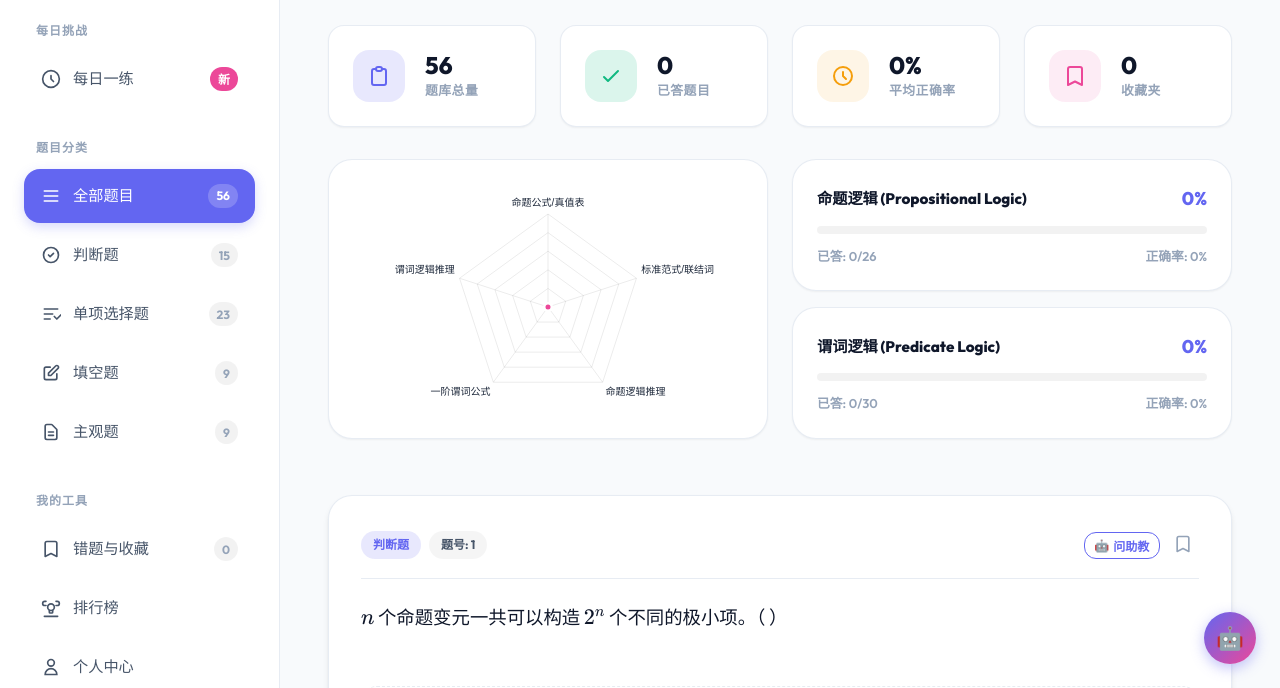
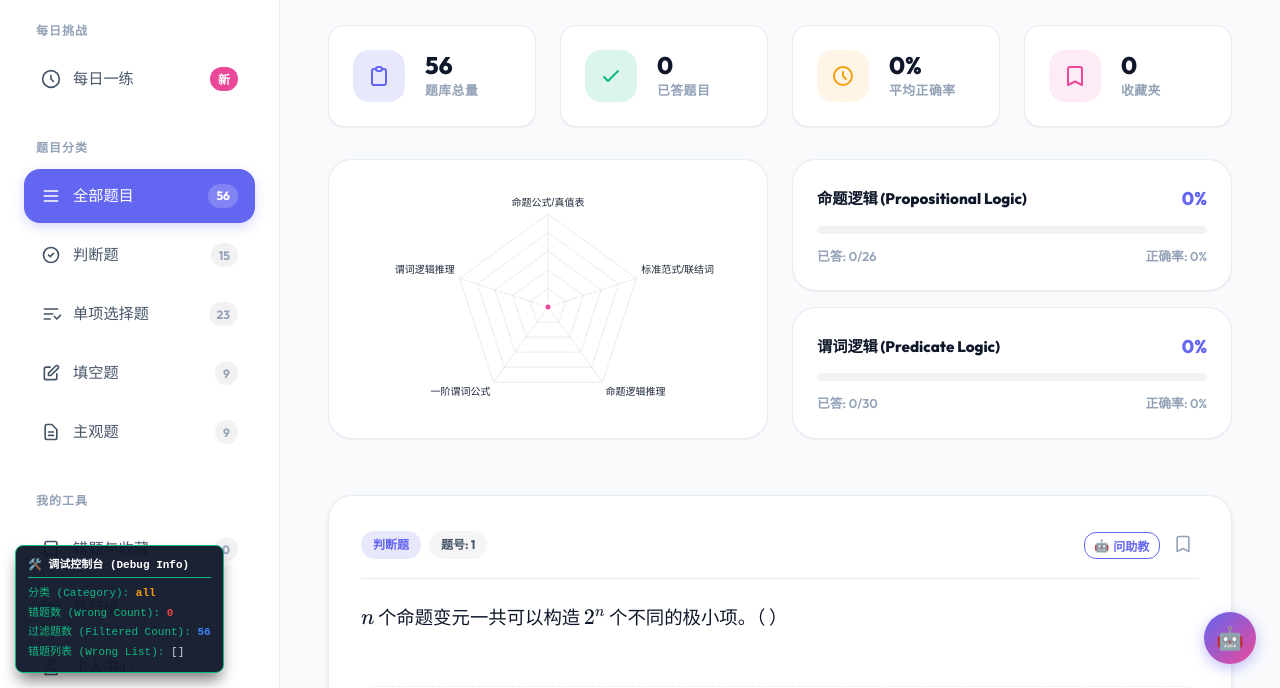
Before and after one commit to cweaty/discrete-math-quiz, a website: page index.html in a window 1280 px wide. Shown: the part 112-800 px from the top of the page. Drawn offline with Linux system fonts and the light colour scheme.

Commit message:
debug: add visual debug overlay on screen to trace wrongQuestions and categories

```diff
--- a/app.js
+++ b/app.js
@@ -342,6 +342,18 @@ function setupModeToggle() {
 function renderViewport() {
   const container = document.getElementById('viewport');
   container.innerHTML = '';
+
+  // Populate Developer Debug Overlay
+  const debugCat = document.getElementById('debug-cat');
+  const debugWrongCount = document.getElementById('debug-wrong-count');
+  const debugFilteredCount = document.getElementById('debug-filtered-count');
+  const debugWrongList = document.getElementById('debug-wrong-list');
+  if (debugCat) {
+    debugCat.innerText = currentCategory;
+    debugWrongCount.innerText = userData.wrongQuestions ? userData.wrongQuestions.length : 'undefined';
+    debugFilteredCount.innerText = getFilteredQuestions().length;
+    debugWrongList.innerText = userData.wrongQuestions ? JSON.stringify(userData.wrongQuestions) : 'undefined';
+  }
 
   const statsPanel = document.getElementById('stats-panel');
   const masteryPanel = document.getElementById('mastery-panel');
--- a/index.html
+++ b/index.html
@@ -357,5 +357,13 @@
     </div>
   </div>
 
+  <!-- Developer Debug Overlay -->
+  <div id="developer-debug-panel" style="position:fixed; bottom:15px; left:15px; background:rgba(15, 23, 42, 0.95); color:#10B981; padding:12px; font-family:monospace; font-size:11px; border-radius:8px; z-index:99999; max-width:320px; border:1px solid #10B981; pointer-events:none; box-shadow:0 10px 15px -3px rgba(0,0,0,0.5); display:flex; flex-direction:column; gap:4px; line-height:1.4;">
+    <div style="font-weight:700; border-bottom:1px solid #10B981; padding-bottom:4px; margin-bottom:4px; color:#fff;">🛠️ 调试控制台 (Debug Info)</div>
+    <div>分类 (Category): <span id="debug-cat" style="color:#F59E0B; font-weight:700;">-</span></div>
+    <div>错题数 (Wrong Count): <span id="debug-wrong-count" style="color:#EF4444; font-weight:700;">-</span></div>
+    <div>过滤题数 (Filtered Count): <span id="debug-filtered-count" style="color:#3B82F6; font-weight:700;">-</span></div>
+    <div>错题列表 (Wrong List): <span id="debug-wrong-list" style="color:#cbd5e1; word-break:break-all;">-</span></div>
+  </div>
 </body>
 </html>
```
